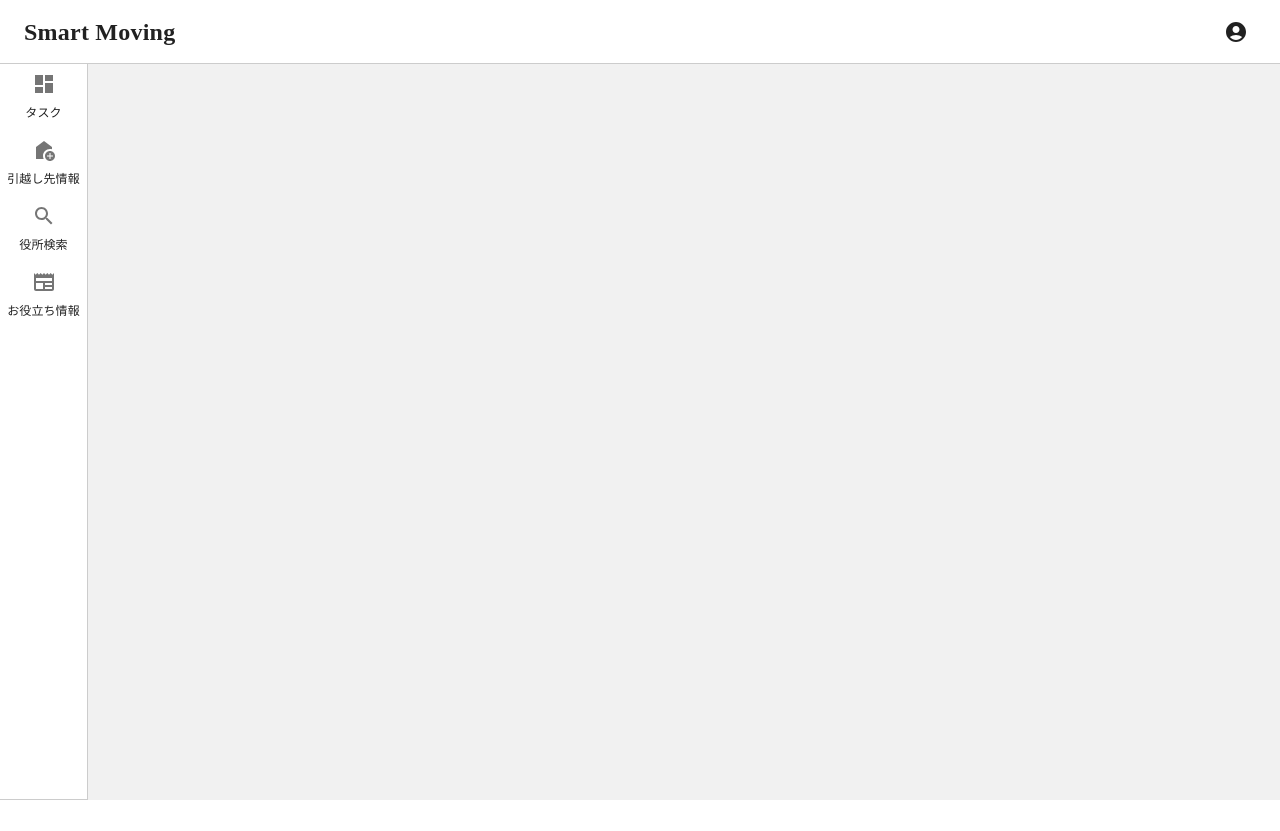
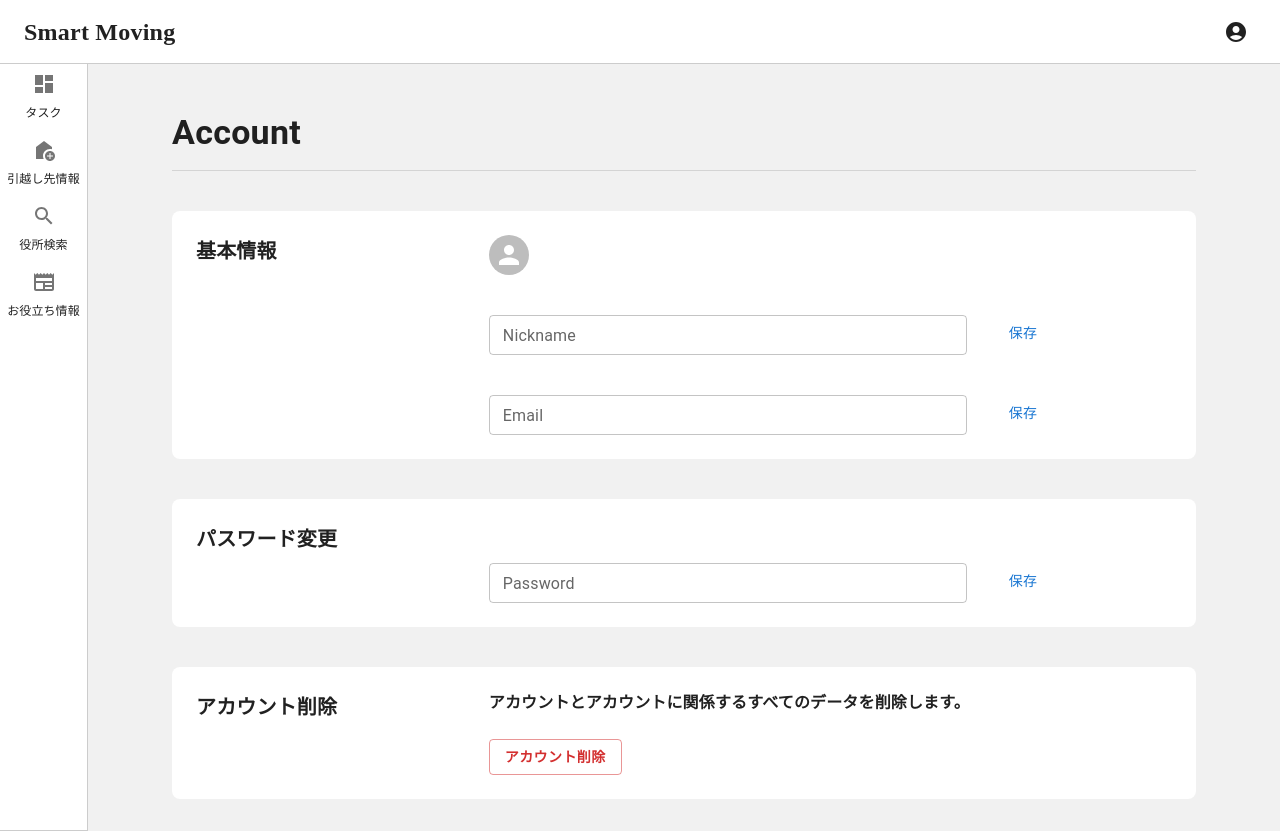
Before and after one commit to shtk0119/Smart_Moving, a Next.js app: page /dashboards/account in a window 1280 px wide. Before the commit the page ends 800 px from the top, so only its background shows below. Built offline with nearby package versions, Linux system fonts and the light colour scheme; no server answers; sample sign-in values are in the browser's storage.

Commit message:
AccountPage create

```diff
--- /dev/null
+++ b/src/components/organisms/account/AccountMain.tsx
@@ -0,0 +1,125 @@
+import * as React from 'react'
+import {
+  Avatar,
+  Box,
+  Button,
+  Divider,
+  TextField,
+  Typography
+} from '@mui/material';
+
+const AccountMain = () => {
+  return (
+    <Box component='main' m='64px auto 32px'>
+      <Box width='1024px' mt={6}>
+        <Typography variant='h4' fontWeight='bold' mb={2}>Account</Typography>
+        <Divider />
+        <Box mt={5}>
+          <Box
+            bgcolor="white"
+            borderRadius={2}
+            p={3}
+            display="flex"
+            justifyContent="space-between"
+          >
+            <Typography variant="h6" fontWeight="bold" width="30%">
+              基本情報
+            </Typography>
+            <Box width="70%">
+              <Box display="flex">
+                <Avatar />
+              </Box>
+
+              <Box mt={5}>
+                <TextField
+                  type='text'
+                  size='small'
+                  variant='outlined'
+                  label='Nickname'
+                  autoComplete='off'
+                  sx={{ width: '70%' }}
+                />
+                <Button sx={{ ml: 3 }}>
+                  保存
+                </Button>
+              </Box>
+
+              <Box mt={5}>
+                <TextField
+                  type='email'
+                  size='small'
+                  variant='outlined'
+                  label='Email'
+                  autoComplete='off'
+                  sx={{ width: '70%' }}
+                />
+                <Button sx={{ ml: 3 }}>
+                  保存
+                </Button>
+              </Box>
+
+            </Box>
+          </Box>
+
+          <Box
+            bgcolor="white"
+            borderRadius={2}
+            p={3}
+            mt={5}
+            display="flex"
+            justifyContent="space-between"
+          >
+            <Typography variant="h6" fontWeight="bold" width="30%">
+              パスワード変更
+            </Typography>
+            <Box width="70%">
+              <Box mt={5}>
+                <TextField
+                  type='password'
+                  size='small'
+                  variant='outlined'
+                  label='Password'
+                  autoComplete='off'
+                  sx={{ width: '70%' }}
+                />
+                <Button sx={{ ml: 3 }}>
+                  保存
+                </Button>
+              </Box>
+            </Box>
+          </Box>
+
+          <Box mt={5}>
+            <Box
+              bgcolor="white"
+              borderRadius={2}
+              p={3}
+              display="flex"
+              justifyContent="space-between"
+            >
+              <Typography variant="h6" fontWeight="bold" width="30%">
+                アカウント削除
+              </Typography>
+              <Box width="70%">
+                <Box>
+                  <Typography fontWeight="bold">
+                    アカウントとアカウントに関係するすべてのデータを削除します。
+                  </Typography>
+                  <Button
+                    sx={{ mt: 3, fontWeight: 'bold' }}
+                    variant="outlined"
+                    color="error"
+                  >
+                    アカウント削除
+                  </Button>
+                </Box>
+              </Box>
+            </Box>
+          </Box>
+        </Box>
+      </Box>
+    </Box>
+  )
+}
+
+export default AccountMain;
--- a/src/components/organisms/share/Sidebar.tsx
+++ b/src/components/organisms/share/Sidebar.tsx
@@ -8,7 +8,7 @@ const Sidebar = () => {
     <List
       component='nav'
       sx={{
-        height: '100vh',
+        minHeight: '100vh',
         width: '88px',
         p: '64px 0 0',
         bgcolor: '#ffffff',
--- a/src/components/templates/AccountPage.tsx
+++ b/src/components/templates/AccountPage.tsx
@@ -2,12 +2,14 @@ import * as React from 'react';
 import { Box } from '@mui/material';
 import Topbar from '../organisms/share/Topbar';
 import Sidebar from '../organisms/share/Sidebar';
+import AccountMain from '../organisms/account/AccountMain';
 
 const AccountPage = () => {
   return (
-    <Box height='100vh' bgcolor='#f1f1f1'>
+    <Box display='flex' bgcolor='#f1f1f1'>
       <Topbar />
       <Sidebar />
+      <AccountMain />
     </Box>
   )
 }
--- a/src/components/templates/TaskPage.tsx
+++ b/src/components/templates/TaskPage.tsx
@@ -2,12 +2,14 @@ import React from 'react'
 import { Box } from '@mui/material';
 import Sidebar from '../organisms/share/Sidebar';
 import Topbar from '../organisms/share/Topbar';
+import TaskMain from '../organisms/task/TaskMain';
 
 const TaskPage = () => {
   return (
-    <Box height='100vh' bgcolor='#f1f1f1'>
+    <Box display='flex' bgcolor='#f1f1f1'>
       <Topbar />
       <Sidebar />
+      <TaskMain />
     </Box>
   )
 }
```
Also changed, not shown: src/components/organisms/task/TaskMain.tsx (added, +10 -0 lines).
